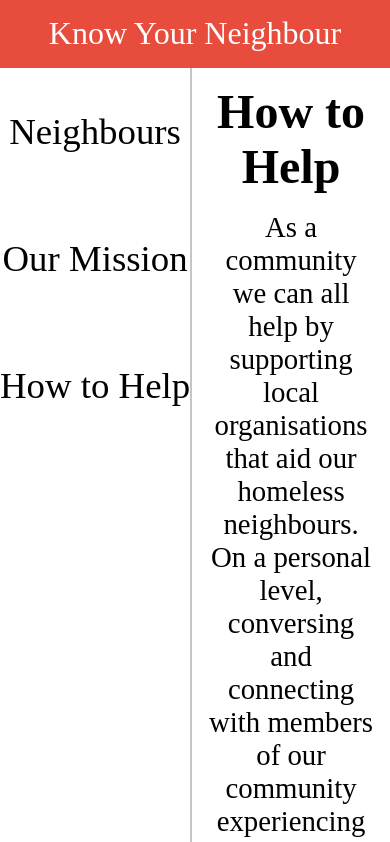
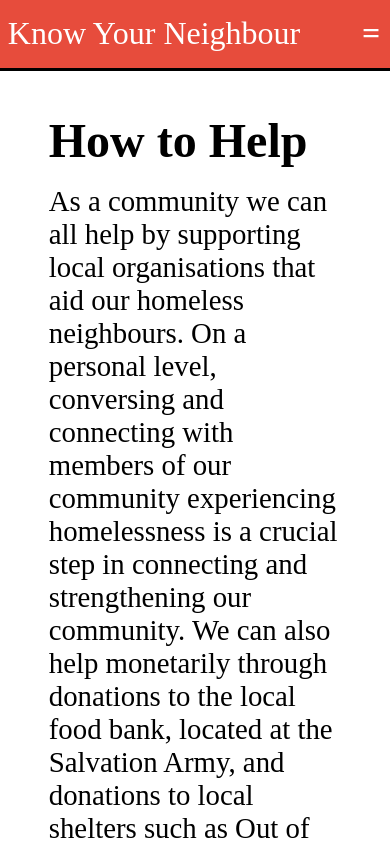
Before and after one commit to WilliammGalvin/know-your-neighbour, a SvelteKit app: page /help in a window 390 px wide. Shown: the top 842 px of the page. Built offline with nearby package versions, Linux system fonts and the light colour scheme.

Commit message:
Mobile friendly

```diff
--- a/package.json
+++ b/package.json
@@ -22,6 +22,7 @@
 	},
 	"type": "module",
 	"dependencies": {
+		"fontawesome-svelte": "^2.0.1",
 		"gh-pages": "^5.0.0"
 	}
 }
--- a/src/app.html
+++ b/src/app.html
@@ -3,6 +3,7 @@
 	<head>
 		<meta charset="utf-8" />
 		<link rel="icon" href="%sveltekit.assets%/favicon.png" />
+		<script src="https://kit.fontawesome.com/717b7e7add.js" crossorigin="anonymous"></script>
 		<meta name="viewport" content="width=device-width" />
 		%sveltekit.head%
 	</head>
--- a/src/routes/+layout.svelte
+++ b/src/routes/+layout.svelte
@@ -1,22 +1,27 @@
+<script>
+    let menu = false;
+
+    let toggleMenu = () => {
+        menu = !menu;
+    }
+</script>
+
 <header>
-    <a href="/">Know Your Neighbour</a>
+    <div>
+        <a href="/">Know Your Neighbour</a>
+        <button on:click={toggleMenu}>{menu ? "x" : "="}</button>
+    </div>
+
+    {#if menu}
+        <nav>
+            <a href="/" on:click={toggleMenu}>Neighbours</a>
+            <a href="/mission" on:click={toggleMenu}>Our Mission</a>
+            <a href="/help" on:click={toggleMenu}>How to Help</a>
+        </nav>
+    {/if}
 </header>
 
 <div id="content">
-    <nav>
-        <form action="/">
-            <button>Neighbours</button>
-        </form>
-
-        <form action="/mission">
-            <button>Our Mission</button>
-        </form>
-
-        <form action="/help">
-            <button>How to Help</button>
-        </form>
-    </nav>
-
     <div id="slot">
         <slot></slot>
     </div>
@@ -28,6 +33,7 @@
         --grey: #c5c5c5;
 
         font-family: 'Times New Roman', Times, serif;
+
         margin: 0;
         padding: 0;
     }
@@ -35,48 +41,72 @@
     header {
         background-color: var(--primary);
         display: flex;
-        justify-content: center;
         align-items: center;
         height: 8vh;
+        border-bottom: solid 3px black;
     }
 
-    header a {
+    header div {
+        display: flex;
+        justify-content: space-between;
+        width: 100vw;
+        padding: 0 2vw
+    }
+
+    header div a {
         font-size: 2em;
         text-decoration: none;
         color: white;
     }
 
+    header div button {
+        background: none;
+        border: none;
+
+        font-size: 2em;
+        font-weight: bold;
+        color: white;
+        padding: 0 .5vw;
+
+        transition: 150ms;
+    }
+
+    header div button:hover {
+        color: #802c23;
+    }
+
+    nav {
+        display: flex;
+        flex-direction: column;
+        align-items: center;
+        z-index: 99;
+
+        position: absolute;
+        top: 8vh;
+        width: 100%;
+
+        gap: 2vh;
+        padding: 5vh 0;
+
+        background-color: #802c23;
+        border-bottom: solid 3px black;
+    }
+
+    nav a {
+        color: white;
+        text-decoration: none;
+        font-size: 1.5em;
+        padding: 3vh 3vw;
+
+        transition: 150ms;
+    }
+
     #content {
-        display: flex;
         height: 92vh;
     }
 
-    #content nav {
-        width: 20vw;
-        min-width: fit-content;
+    #slot {
         display: flex;
-        flex-direction: column;
-
-        border-right: solid 2px var(--grey);
-        text-align: center;
-    }
-
-    #content nav button {
-        color: black;
-        font-size: 2.3em;
-        padding: 5vh 0;
-
-        border: none;
-        background-color: transparent;
-
-        transition: 100ms;
-    }
-
-    #content nav button:hover {
-        color: var(--grey);
-    }
-
-    #content #slot {
-        width: 80vw;
+        justify-content: center;
     }
 </style>
--- a/src/routes/+page.svelte
+++ b/src/routes/+page.svelte
@@ -14,4 +14,11 @@
         padding-top: 5vh;
         gap: 8vw;
     }
+
+    @media screen and (max-width: 750px) {
+        #content {
+            flex-direction: column;
+            justify-content: normal;
+        }
+    }
 </style>
--- a/src/routes/help/+page.svelte
+++ b/src/routes/help/+page.svelte
@@ -8,8 +8,7 @@
 
 <style>
     div {
-        text-align: center;
-        margin: 2vh;
+        margin: 5vh;
     }
 
     div h1 {
@@ -19,7 +18,8 @@
 
     div p {
         margin: 0 auto;
-        max-width: 50vw;
+        width: 75vw;
+        max-width: 800px;
         font-size: 1.8em;
     }
 </style>
--- a/src/routes/mission/+page.svelte
+++ b/src/routes/mission/+page.svelte
@@ -8,8 +8,7 @@
 
 <style>
     div {
-        text-align: center;
-        margin: 2vh;
+        margin: 5vh;
     }
 
     div h1 {
@@ -19,7 +18,8 @@
 
     div p {
         margin: 0 auto;
-        max-width: 50vw;
+        width: 75vw;
+        max-width: 800px;
         font-size: 1.8em;
     }
 </style>
--- a/src/routes/neighbours/[slug]/+page.svelte
+++ b/src/routes/neighbours/[slug]/+page.svelte
@@ -20,7 +20,7 @@
 <style>
     #content {
         display: flex;
-        margin: 2vh;
+        margin: 5vh;
     }
 
     #content #left {
@@ -42,4 +42,20 @@
         font-size: 1.5em;
         padding-bottom: 5vh;
     }
+
+    @media screen and (max-width: 750px) {
+        #content {
+            width: 100vw;
+            flex-direction: column;
+            align-items: center;
+        }
+
+        #content #left {
+            margin-bottom: 5vh;
+        }
+
+        #content #right p {
+            max-width: 75vw;
+        }
+    }
 </style>
```
Also changed, not shown: src/components/Profile.svelte (+4 -3 lines), 1 other file (tests, documents, lock files or other folders).
